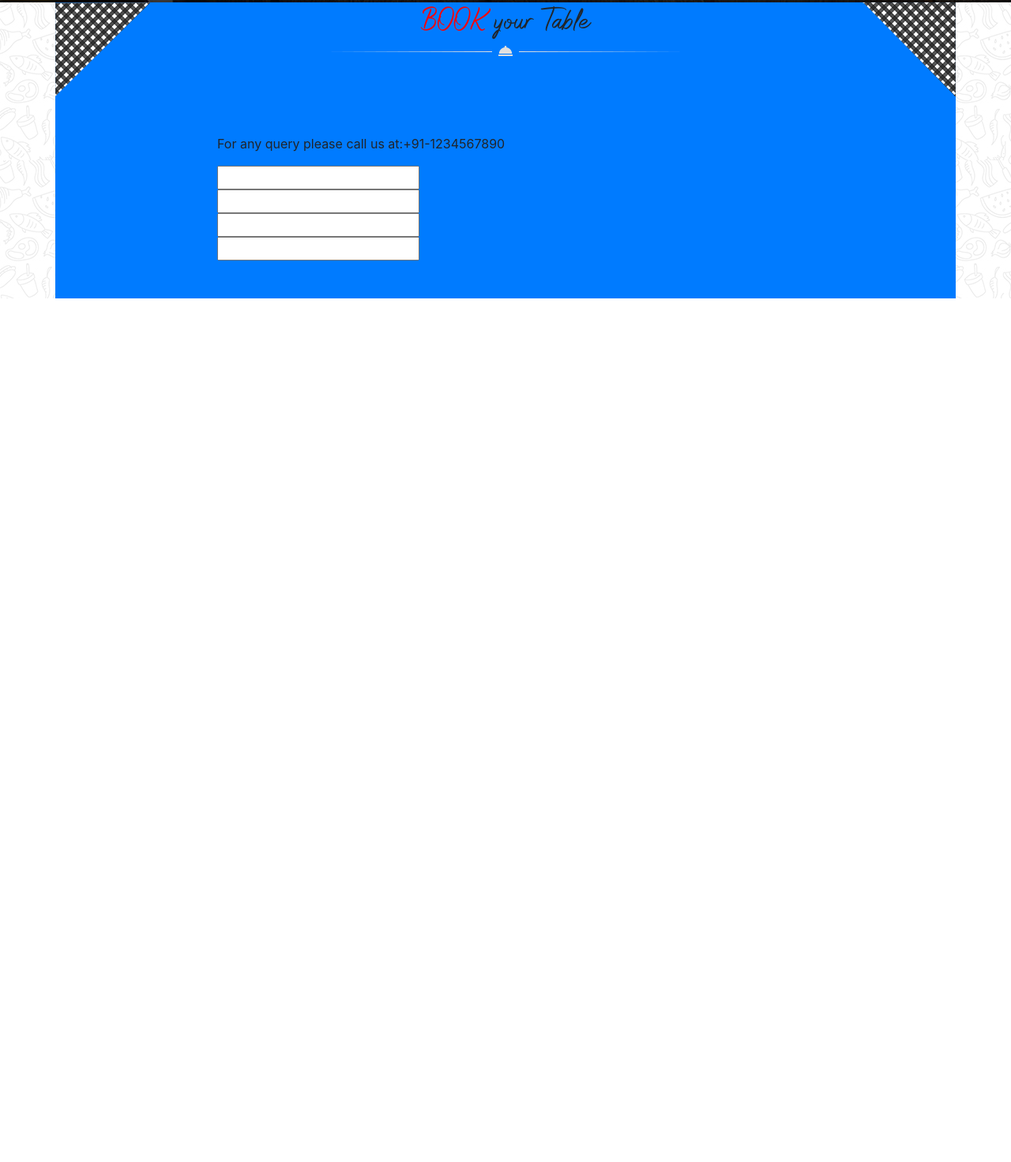
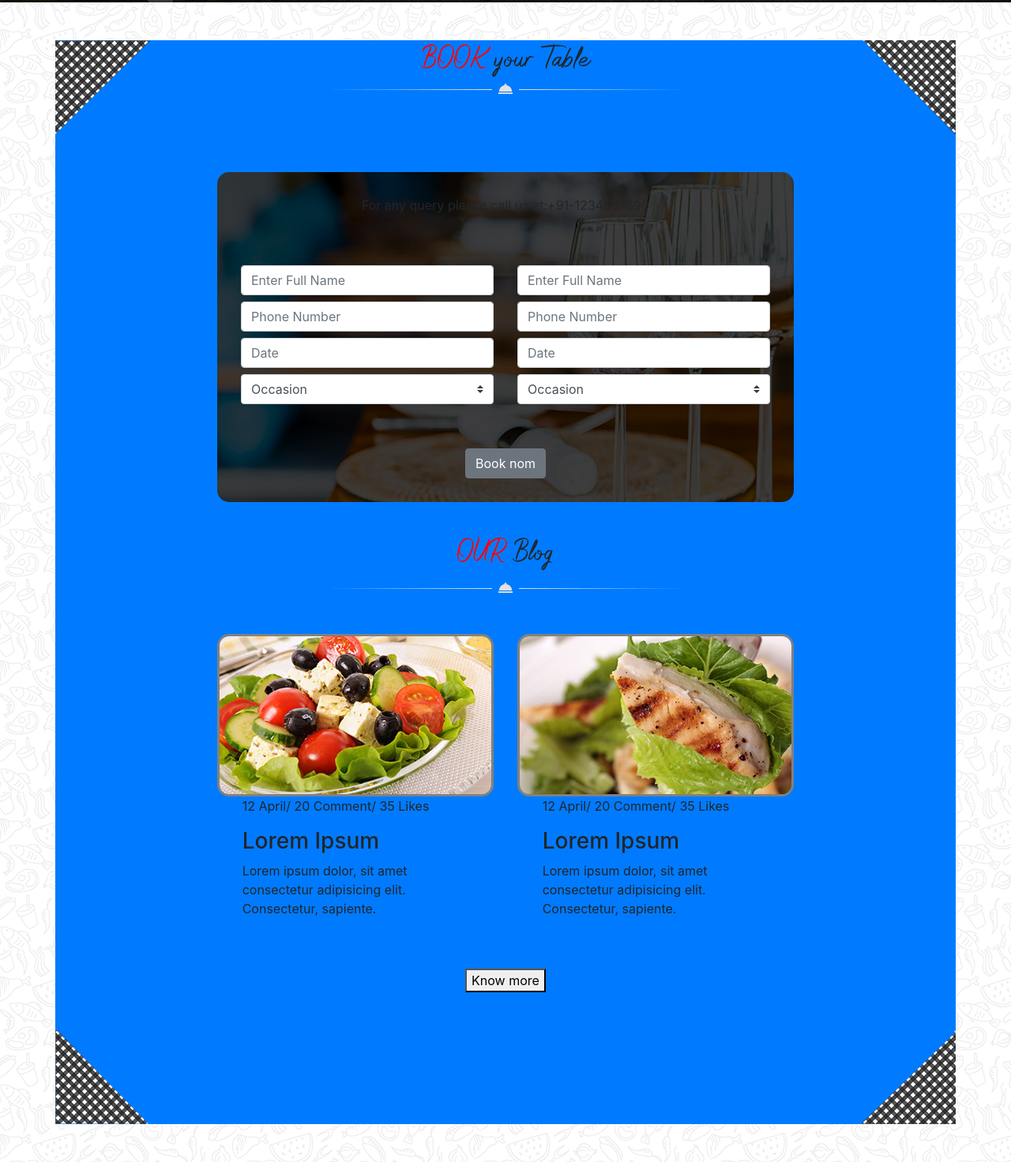
Before and after one commit to Albinoty/SiteDuChef, a website: page index.html in a window 1280 px wide. Shown: the part 2742-4214 px from the top of the page at 79% size. Before the commit the page ends 3120 px from the top, so only its background shows below. Drawn offline with nearby package versions, Linux system fonts and the light colour scheme.

Commit message:
Ajout du contenu de la classe booking

```diff
--- a/assets/scss/_booking.scss
+++ b/assets/scss/_booking.scss
@@ -1,3 +1,20 @@
 section.booking{
     background: $bgwhite;
+    form{
+        background: url('../images/book_table_bg.jpg') center no-repeat;
+        background-size:cover;
+        padding: 30px;
+        border-radius:15px;
+
+    }
+    .blog{
+        border-radius: 15px;
+        border:3px solid gray;
+    }
+    .blog:after{
+        content:"12 April/ 20 Comment/ 35 Likes";
+        background-color: red;
+        height: 10px;
+        width: auto;
+    }
 }
--- a/index.html
+++ b/index.html
@@ -264,7 +264,7 @@
         </div>
     </section>
     <!-- Section Booking -->
-    <section class="booking">
+    <section class="booking pt-5 pb-5 ">
         <div class="container bg-primary">
             <!-- le Head menu -->
             <div class="row">
@@ -280,25 +280,83 @@
                 </div>
             </div>
             <!-- le formualaire de Reservation -->
-            <div class="row">
+            <div class="row text-center">
                 <div class="col-8 pt-5 pb-5 offset-2">
+                    <form action="" class="w-auto">
                     <p>For any query please call us at:<span>+91-1234567890</span></p>
                     <div class="row">
-                        <div class="col-6">
-                            <input type="text">
-                            <input type="text">
-                            <input type="text">
-                            <input type="text">
+                        <div class="col-6 mt-5 mb-5">
+                            <input type="text" name="nom" class="form-control mb-2" placeholder="Enter Full Name">
+                            <input type="text" name="numero" class="form-control mb-2" placeholder="Phone Number">
+                            <input type="text" name="date" class="form-control mb-2" placeholder="Date">
+                            <select name="" class="custom-select mb-2" id="">
+                                <option selected>Occasion</option>
+                                <option value="2">Birthday</option>
+                                <option value="3">Birthday</option>
+                                <option value="4">Birthday</option>
+                            </select>
                         </div>
-                        <div class="col-6">
-
+                        <div class="col-6 mt-5 mb-5">
+                            <input type="text" name="nom" class="form-control mb-2" placeholder="Enter Full Name">
+                            <input type="text" name="numero" class="form-control mb-2" placeholder="Phone Number">
+                            <input type="text" name="date" class="form-control mb-2" placeholder="Date">
+                            <select name="" class="custom-select mb-2" id="">
+                                <option selected>Occasion</option>
+                                <option value="2">Birthday</option>
+                                <option value="3">Birthday</option>
+                                <option value="4">Birthday</option>
+                            </select>
+                        </div>
+                    </div>
+                    <button class="btn btn-secondary">Book nom</button>
+                    </form>
+                </div>
+            </div>
+            <!-- titre Blog -->
+            <div class="row mb-5">
+                <div class="col text-center">
+                    <h2 class=""><span class="our">Our</span> Blog</h2>
+                    <img src="./assets/images/decoration_line.png" alt="">
+                </div>
+            </div>
+            <!-- Blog -->
+            <div class="row">
+                <div class="col-4 offset-2">
+                    <img src="./assets/images/blog_img1.jpg" class="img-fluid blog" alt="">
+                    <div class="row">
+                        <div class="col-10 offset-1">
+                            <p>12 April/ 20 Comment/ 35 Likes</p>
+                            <h3>Lorem Ipsum</h3>
+                            <p>Lorem ipsum dolor, sit amet consectetur adipisicing elit. Consectetur, sapiente.</p>
+                        </div>
+                    </div>
+                </div>
+                <div class="col-4">
+                    <img src="./assets/images/blog_img2.jpg" class="img-fluid blog" alt="">
+                    <div class="row">
+                        <div class="col-10 offset-1">
+                            <p>12 April/ 20 Comment/ 35 Likes</p>
+                            <h3>Lorem Ipsum</h3>
+                            <p>Lorem ipsum dolor, sit amet consectetur adipisicing elit. Consectetur, sapiente.</p>
                         </div>
                     </div>
                 </div>
             </div>
-            <div class="row"></div>
-            <div class="row"></div>
-            <div class="row"></div>
+            <!-- bouton -->
+            <div class="row mt-5 mb-5">
+                <div class="col text-center">
+                    <a><button>Know more</button></a>
+                </div>
+            </div>
+            <!-- footer du blog -->
+            <div class="row">
+                <div class="col-2 p-0">
+                    <img src="./assets/images/box-bottom-left-grey.png" calss="img-fluid" alt="">
+                </div>
+                <div class="col-2 offset-8 p-0 d-flex flex-row-reverse">
+                    <img src="./assets/images/box-bottom_right-grey.png" class="d-block" alt="">
+                </div>
+            </div>
         </div>
     </section>
     <!-- Jquery -->
```
Also changed, not shown: assets/css/style.css, 1 other file.
